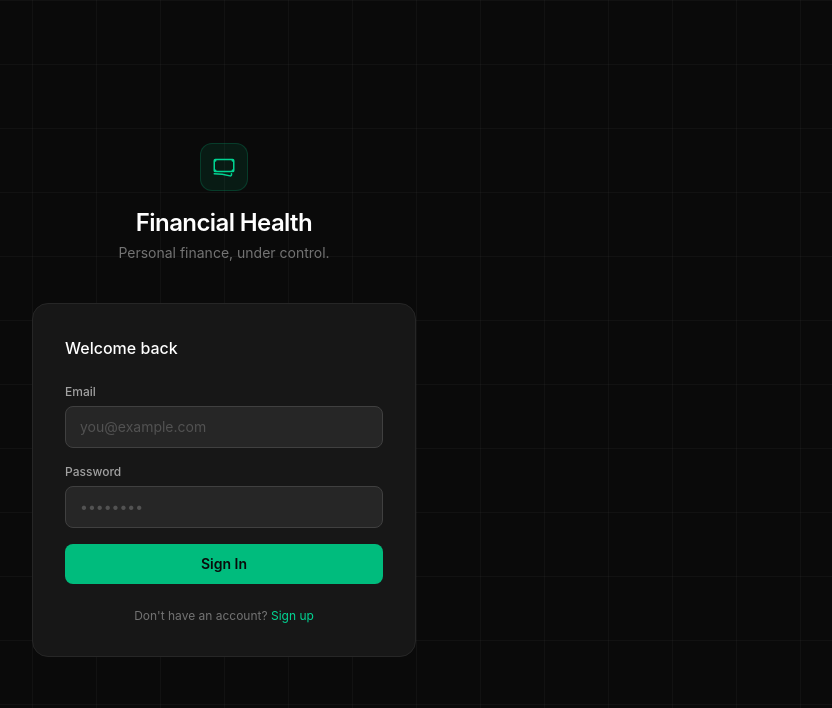
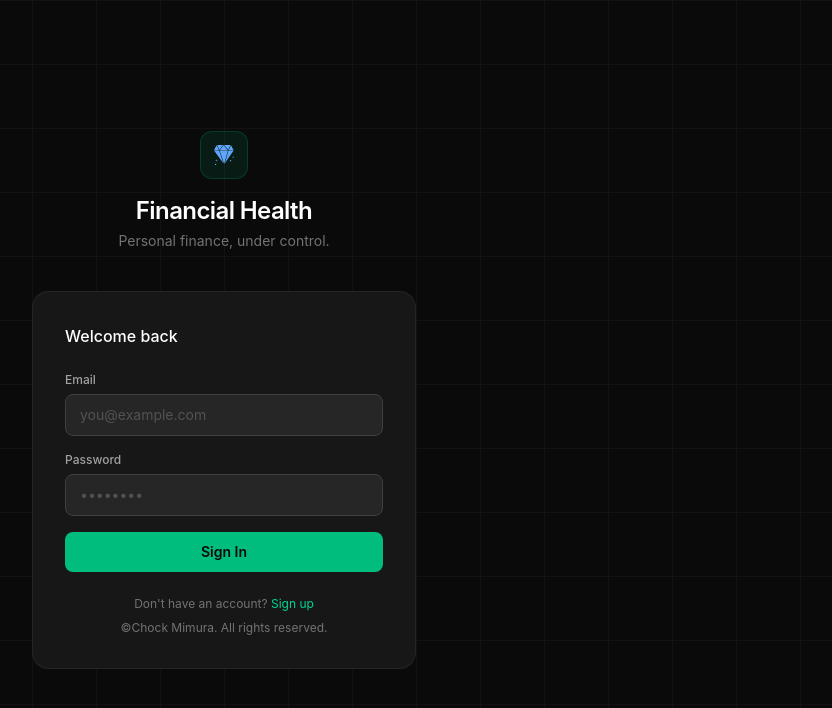
Before and after one commit to mimura-arieljr/financialhealth, a React (Vite) app in the folder client/: page /login in a window 1280 px wide. Shown: the top 708 px of the page, without its empty margins (416-1248 px from the left). Built offline with nearby package versions, Linux system fonts and the light colour scheme; no server answers.

Commit message:
Changed icon, add name

```diff
--- a/client/index.html
+++ b/client/index.html
@@ -2,7 +2,7 @@
 <html lang="en">
   <head>
     <meta charset="UTF-8" />
-    <link rel="icon" type="image/svg+xml" href="/vite.svg" />
+    <link rel="icon" type="image/svg+xml" href="/diamond.svg" />
     <meta name="viewport" content="width=device-width, initial-scale=1.0" />
     <title>FinancialHealth</title>
   </head>
--- a/client/src/components/layout/layout.jsx
+++ b/client/src/components/layout/layout.jsx
@@ -59,9 +59,7 @@ export default function Layout() {
         <div className="px-5 py-5 border-b border-neutral-800">
           <div className="flex items-center gap-2.5">
             <div className="w-7 h-7 rounded-lg bg-emerald-500/10 border border-emerald-500/20 flex items-center justify-center">
-              <svg className="w-3.5 h-3.5 text-emerald-400" fill="none" viewBox="0 0 24 24" stroke="currentColor">
-                <path strokeLinecap="round" strokeLinejoin="round" strokeWidth={1.5} d="M2.25 18.75a60.07 60.07 0 0115.797 2.101c.727.198 1.453-.342 1.453-1.096V18.75M3.75 4.5v.75A.75.75 0 013 6h-.75m0 0v-.375c0-.621.504-1.125 1.125-1.125H20.25M2.25 6v9m18-10.5v.75c0 .414.336.75.75.75h.75m-1.5-1.5h.375c.621 0 1.125.504 1.125 1.125v9.75c0 .621-.504 1.125-1.125 1.125h-.375m1.5-1.5H21a.75.75 0 00-.75.75v.75m0 0H3.75m0 0h-.375a1.125 1.125 0 01-1.125-1.125V15m1.5 1.5v-.75A.75.75 0 003 15h-.75" />
-              </svg>
+              <img src="/diamond.svg" className="w-6 h-6" alt="" />
             </div>
             <span className="text-white font-semibold text-sm tracking-tight">Financial Health</span>
           </div>
--- a/client/src/pages/login.jsx
+++ b/client/src/pages/login.jsx
@@ -37,9 +37,7 @@ export default function Login() {
         {/* Logo / Title */}
         <div className="mb-10 text-center">
           <div className="inline-flex items-center justify-center w-12 h-12 rounded-xl bg-emerald-500/10 border border-emerald-500/20 mb-4">
-            <svg className="w-6 h-6 text-emerald-400" fill="none" viewBox="0 0 24 24" stroke="currentColor">
-              <path strokeLinecap="round" strokeLinejoin="round" strokeWidth={1.5} d="M2.25 18.75a60.07 60.07 0 0115.797 2.101c.727.198 1.453-.342 1.453-1.096V18.75M3.75 4.5v.75A.75.75 0 013 6h-.75m0 0v-.375c0-.621.504-1.125 1.125-1.125H20.25M2.25 6v9m18-10.5v.75c0 .414.336.75.75.75h.75m-1.5-1.5h.375c.621 0 1.125.504 1.125 1.125v9.75c0 .621-.504 1.125-1.125 1.125h-.375m1.5-1.5H21a.75.75 0 00-.75.75v.75m0 0H3.75m0 0h-.375a1.125 1.125 0 01-1.125-1.125V15m1.5 1.5v-.75A.75.75 0 003 15h-.75" />
-            </svg>
+            <img src="/diamond.svg" className="w-6 h-6" alt="" />
           </div>
           <h1 className="text-2xl font-semibold text-white tracking-tight">Financial Health</h1>
           <p className="text-neutral-500 text-sm mt-1">Personal finance, under control.</p>
@@ -101,6 +99,7 @@ export default function Login() {
               {isSignUp ? 'Sign in' : 'Sign up'}
             </button>
           </p>
+          <p className='text-center text-xs text-neutral-500 mt-2'>©Chock Mimura. All rights reserved.</p>
         </div>
       </div>
     </div>
```
Also changed, not shown: client/public/diamond.svg (added).
